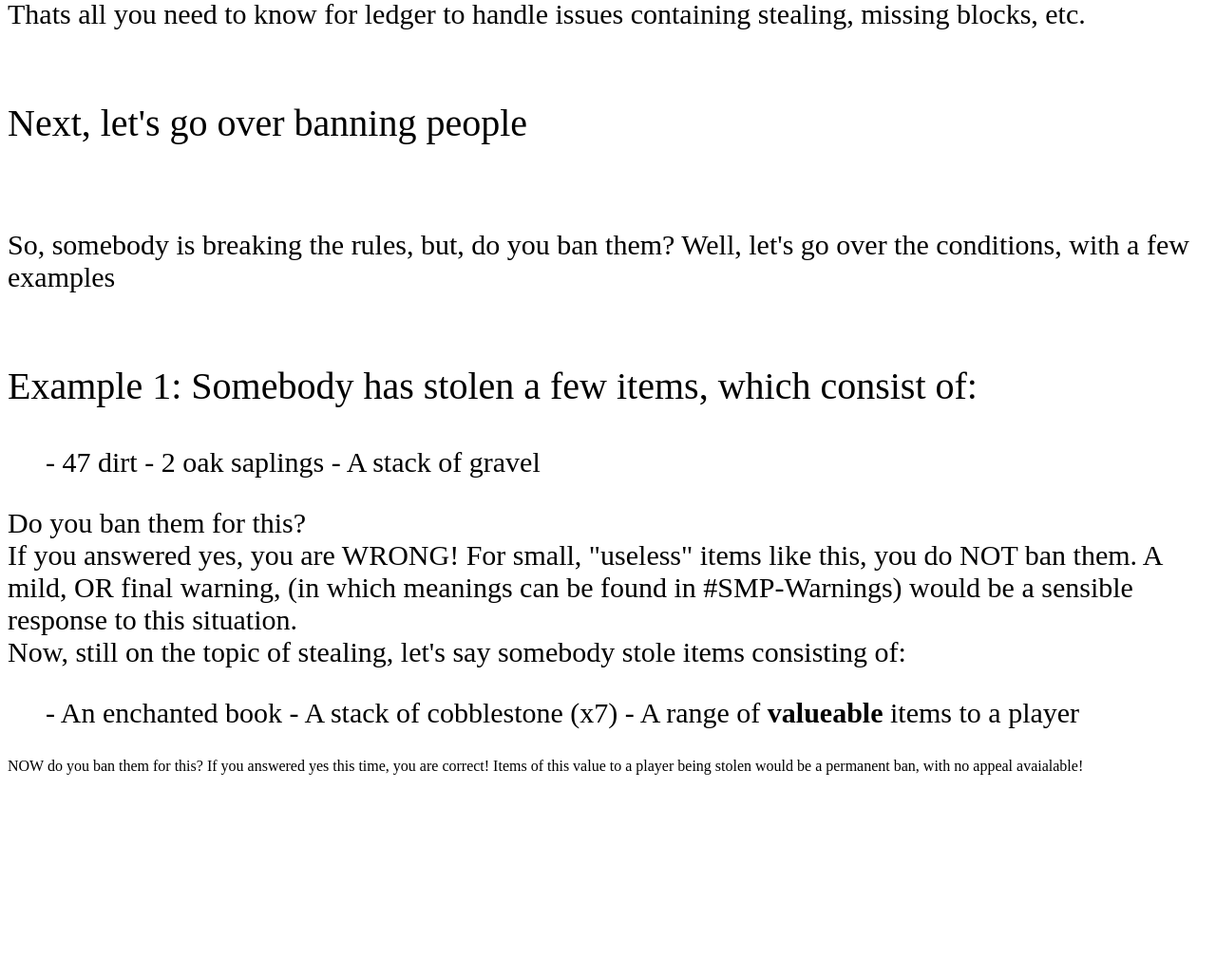
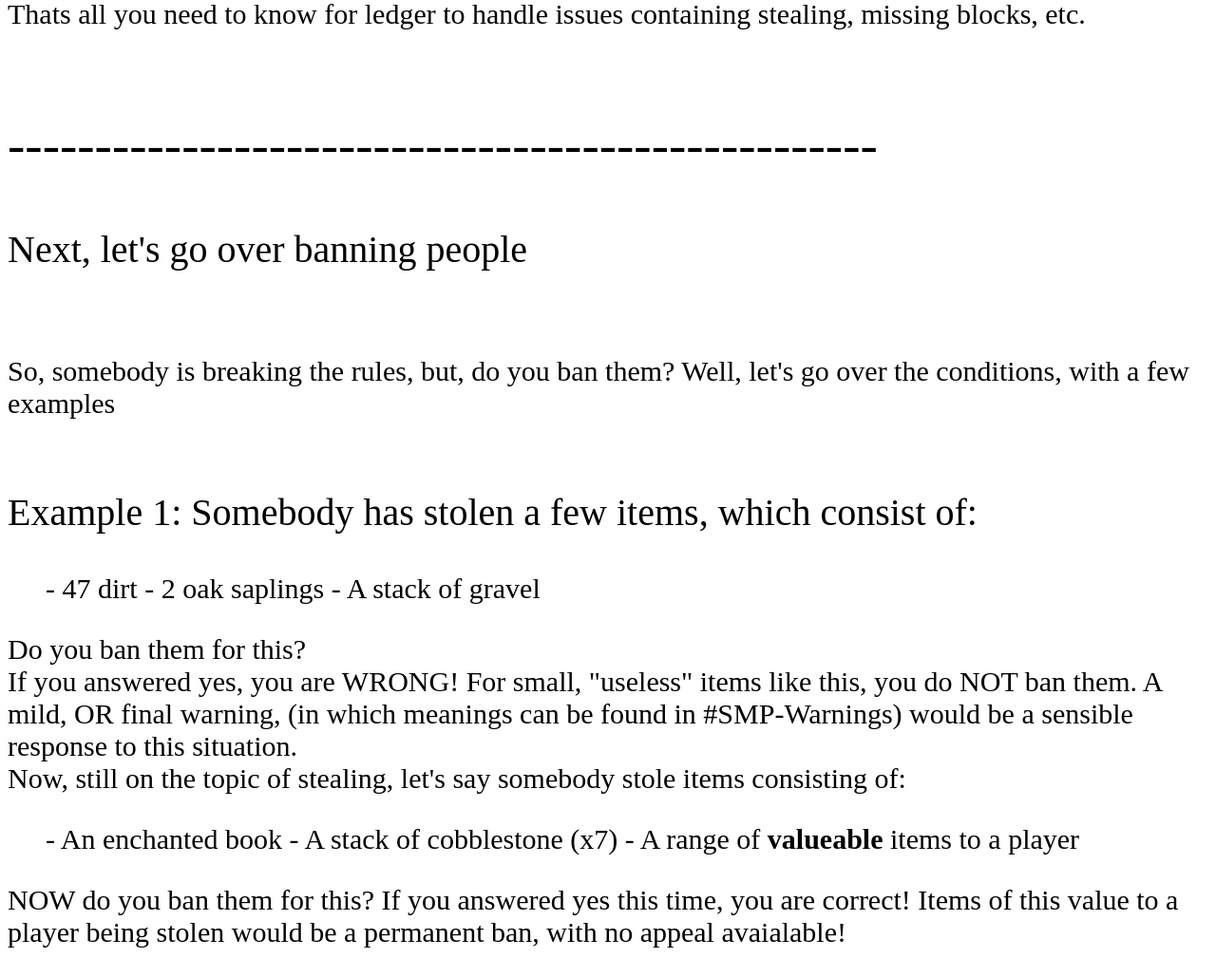
Before and after one commit to OzicScout/admin-html-document, a plain HTML site: page index.html in a window 1280 px wide. Shown: the part 2400-3429 px from the top of the page at 95% size. Before the commit the page ends 3232 px from the top, so only its background shows below. Drawn offline with Linux system fonts and the light colour scheme.

Commit message:
added spacer and fixed another issue

```diff
--- a/index.html
+++ b/index.html
@@ -56,6 +56,9 @@
         As said in the last 2 commands, you can customise these values to your situation. The values should <b>match</b> whatever rollback you're <br>
         Thats all you need to know for ledger to handle issues containing stealing, missing blocks, etc. <br>
         <br>
+
+        <p style="font-size:55px;">--------------------------------------------------</p>
+
         <p style="font-size:40px;px;">Next, let's go over banning people</p><br>
         <p style="font-size:30px;">
         So, somebody is breaking the rules, but, do you ban them? Well, let's go over the conditions, with a few examples <br>
@@ -77,8 +80,10 @@
                 - A stack of cobblestone (x7)
                 - A range of <b>valueable</b> items to a player
             </ul>
+        </p>
+        <p style="font-size:30px;">
             NOW do you ban them for this?
-            If you answered yes this time, you are correct! Items of this value to a player being stolen would be a permanent ban, with no appeal avaialable!
+            If you answered yes this time, you are correct! Items of this value to a player being stolen would be a permanent ban, with no appeal avaialable! <br>
 
         </p>
 
```
